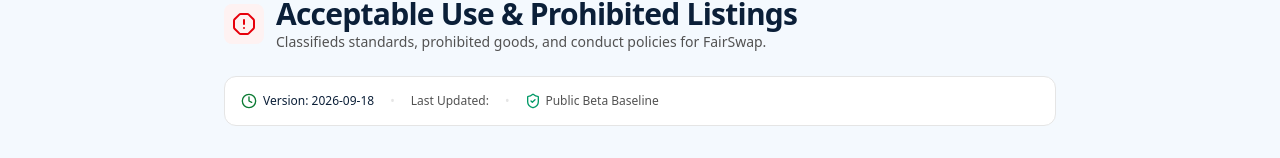
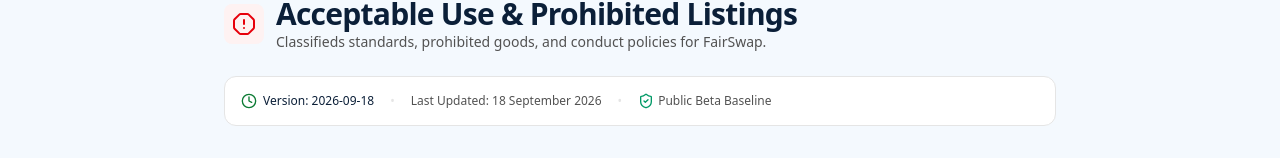
Before and after one commit to vivek2310sharma/FairSwap-Web, a Next.js app: page /acceptable-use in a window 1280 px wide. Shown: the part 113-271 px from the top of the page. Built offline with nearby package versions, Linux system fonts and the light colour scheme; no server answers.

Commit message:
fix(staging): preserve accepted-use policy metadata while applying brand colors
Retain the existing staging LEGAL_POLICY.lastUpdated field; the branding release does not introduce production-only legal version identifiers.

```diff
--- a/src/app/acceptable-use/page.tsx
+++ b/src/app/acceptable-use/page.tsx
@@ -38,7 +38,7 @@ export default function AcceptableUsePage() {
           </div>
           <span className="hidden sm:inline text-border">•</span>
           <div>
-            <span>Last Updated: {LEGAL_POLICY.acceptableUseLastUpdated}</span>
+            <span>Last Updated: {LEGAL_POLICY.lastUpdated}</span>
           </div>
           <span className="hidden sm:inline text-border">•</span>
           <div className="flex items-center gap-1">
```
